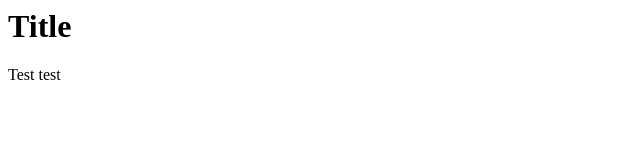
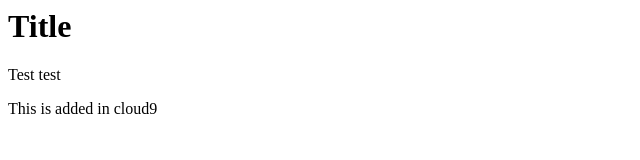
Before and after one commit to id8lab/git-test, a plain HTML site: page index.html in a window 1280 px wide. Shown: the whole page, without its empty margins (0-640 px from the left). Drawn offline with Linux system fonts and the light colour scheme.

Commit message:
updated author

```diff
--- a/index.html
+++ b/index.html
@@ -1,4 +1,5 @@
 <html>
 <h1> Title</h1>
 <p>Test test</p>
+<p>This is added in cloud9</p>
 </html>
```
